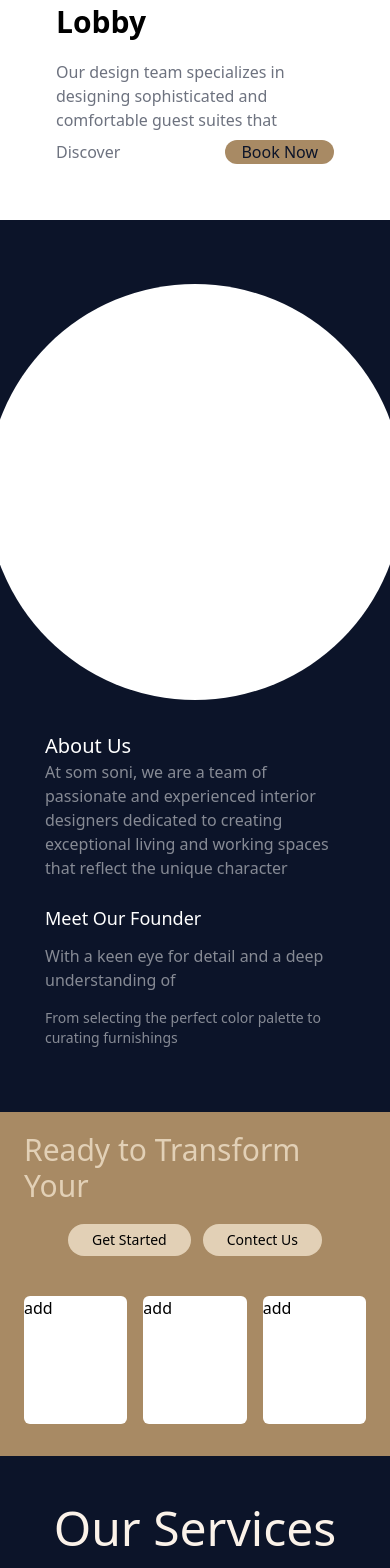
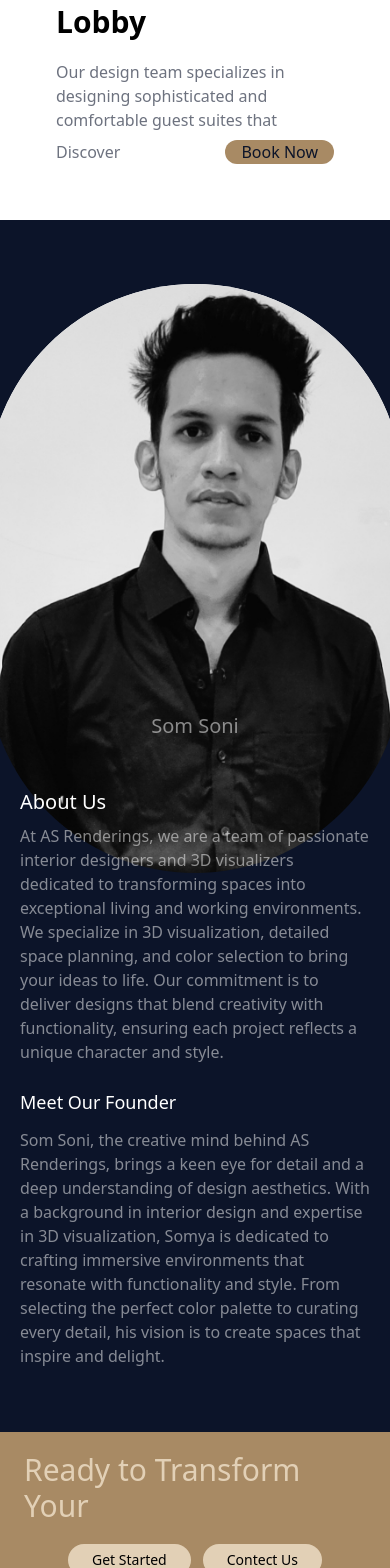
Before and after one commit to abhisheksooni/som_portfolio-v1.0, a React (Vite) app: page / in a window 390 px wide. Shown: the part 4645-6213 px from the top of the page. Built offline with nearby package versions, Linux system fonts and the light colour scheme.

Commit message:
add font and image

```diff
--- a/src/App.jsx
+++ b/src/App.jsx
@@ -7,6 +7,7 @@ import { useEffect } from 'react'
 
 
 import CustomSlider from "./components/costomSlider/custom.slider"
+import { som } from './Imports/Images'
 
 function App() {
 
@@ -158,14 +159,18 @@ function App() {
           {/* right */}
           <section className='bg-color3 lg:w-[33%] py-16 h-full flex items-center justify-center flex-col p-5'>
 
-            <div className="rounded-full w-[26rem] h-[26rem] lg:w-[250px] lg:h-[250px] bg-white "></div>
+            <div className="rounded-full w-[26rem] h-[26rem] lg:w-[250px] lg:h-[250px] bg-white ">
+              <img className='rounded-full'  src={som} alt="" />
+
+            </div>
+            <p className='text-white text-xl mt-3 text-white/50 mb-4'>Som Soni</p>
             {/* <img src="" alt="" /> */}
-            <div className="max-w-[300px] text-white">
+            <div className="max-w-[430px] text-white">
               <h2 className='font-medium mt-8 lg:mt-0 text-xl'>About Us</h2>
-              <p className='text-white/50 '>At som soni, we are a team of passionate and experienced interior designers dedicated to creating exceptional living and working spaces that reflect the unique character</p>
+              <p className='text-white/50 mt-2'>At AS Renderings, we are a team of passionate interior designers and 3D visualizers dedicated to transforming spaces into exceptional living and working environments. We specialize in 3D visualization, detailed space planning, and color selection to bring your ideas to life. Our commitment is to deliver designs that blend creativity with functionality, ensuring each project reflects a unique character and style.</p>
               <h2 className='mt-6 mb-3 text-lg'>Meet Our Founder</h2>
-              <p className='text-white/50'>With a keen eye for detail and a deep understanding of</p>
-              <p className='text-white/50 text-sm mt-4'> From selecting the perfect color palette to curating furnishings</p>
+              <p className='text-white/50'>Som Soni, the creative mind behind AS Renderings, brings a keen eye for detail and a deep understanding of design aesthetics. With a background in interior design and expertise in 3D visualization, Somya is dedicated to crafting immersive environments that resonate with functionality and style. From selecting the perfect color palette to curating every detail, his vision is to create spaces that inspire and delight.</p>
+              {/* <p className='text-white/50 text-sm mt-4'> From selecting the perfect color palette to curating furnishings</p> */}
             </div>
           </section>
 
```
